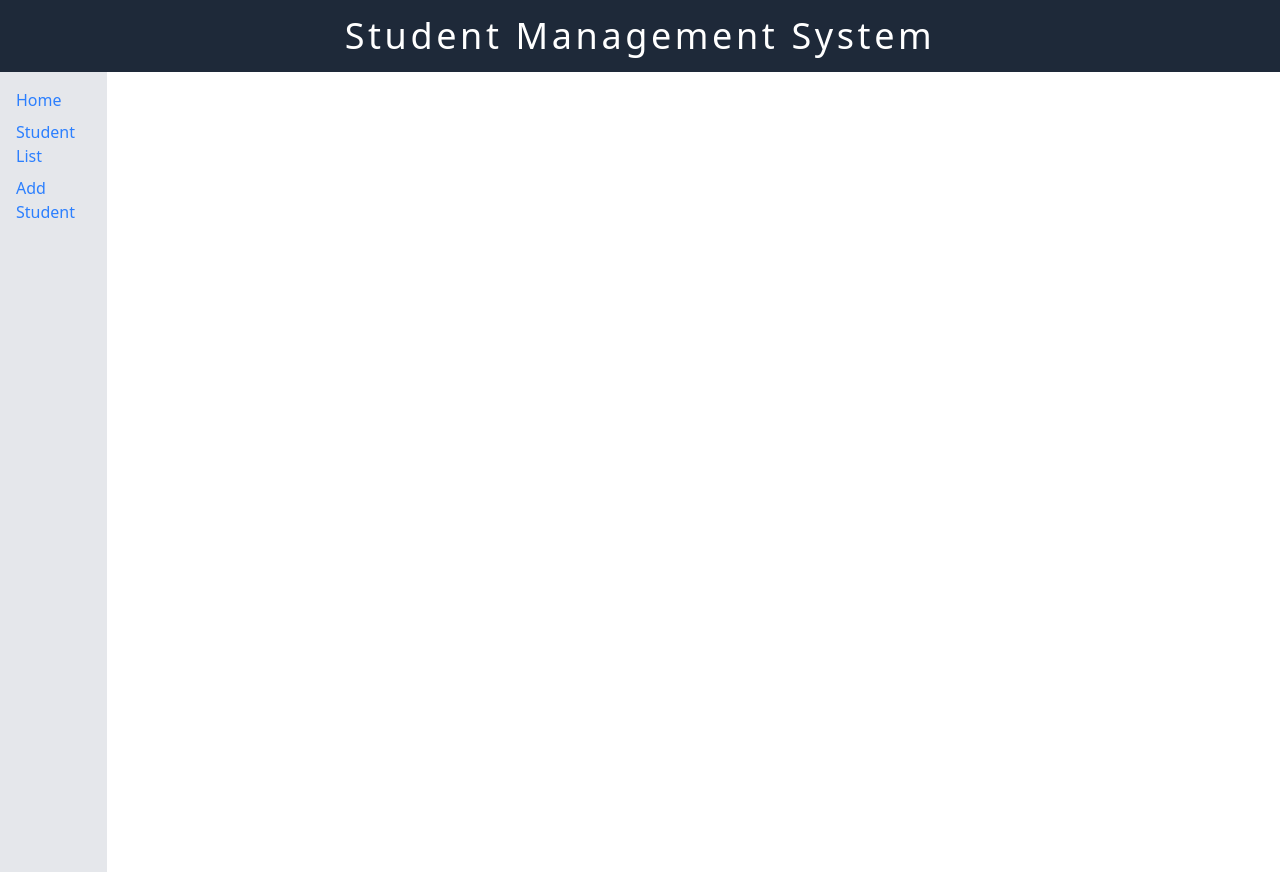
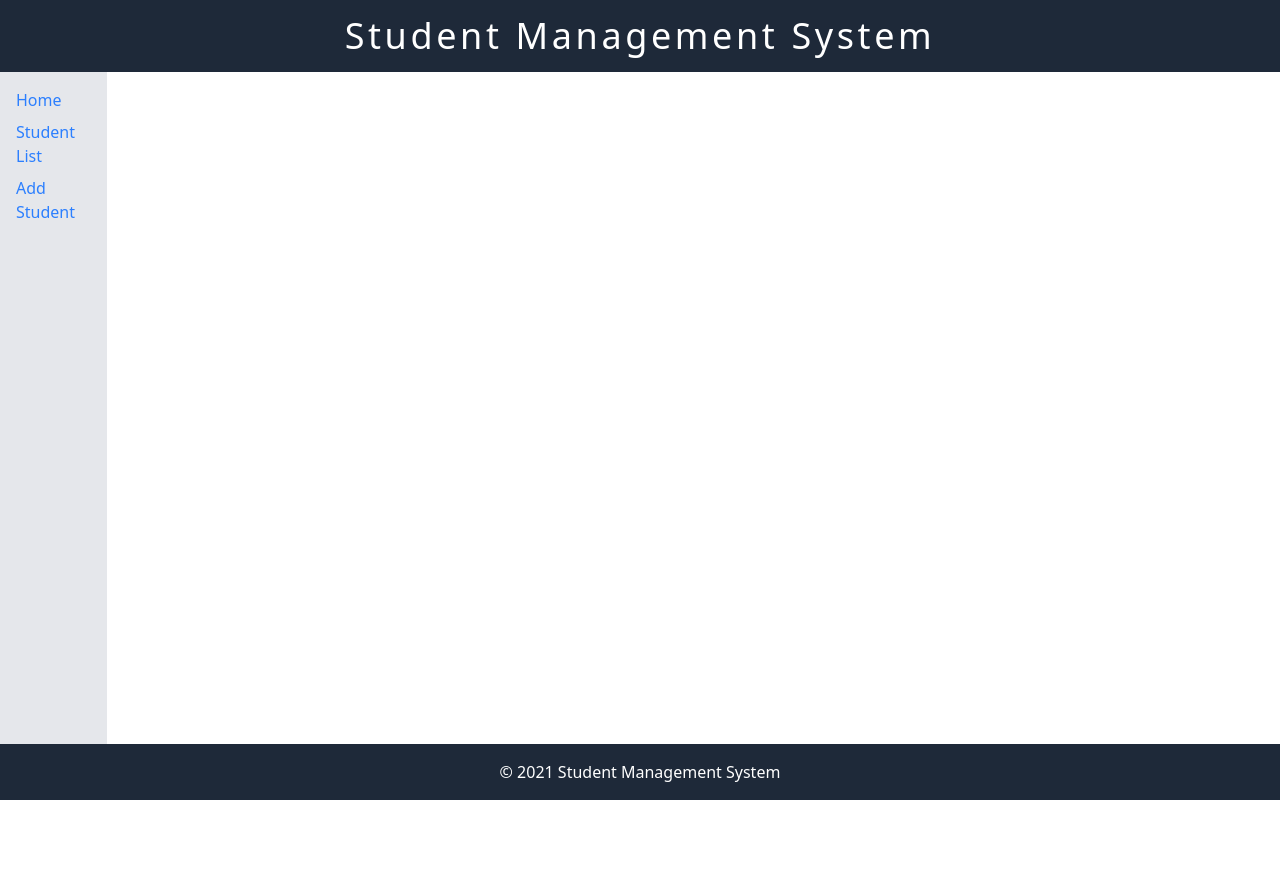
Before and after one commit to Shad-Islam/django-student-management-system, a Django app: page / in a window 1280 px wide. After the commit the page ends 800 px from the top, so only its background shows below. Run offline with Django 5.2, Linux system fonts and the light colour scheme.

Commit message:
Add messages design

```diff
--- a/students/templates/base.html
+++ b/students/templates/base.html
@@ -4,11 +4,10 @@
     <meta charset="UTF-8" />
     <meta name="viewport" content="width=device-width, initial-scale=1.0" />
     <script src="https://unpkg.com/@tailwindcss/browser@4"></script>
-
     {% block head %}
     {% endblock %}
   </head>
-  <body>
+  <body class="flex flex-col min-h-screen">
     <nav class="bg-gray-800 p-4">
       <div class="flex justify-center h-full">
         <span class="text-4xl font-poppins text-white tracking-widest">
@@ -16,13 +15,11 @@
         </span>
       </div>
     </nav>
-    <div class="flex">
-      <aside class="w-1/12 bg-gray-200 p-4 h-screen">
+    <div class="flex flex-1">
+      <aside class="w-1/12 bg-gray-200 p-4">
         <ul class="flex flex-col sidebar-menu">
           <li class="mb-2 sidebar-item">
-            <a
-              href="{% url 'home' %}"
-              class="text-blue-500 hover:underline"
+            <a href="{% url 'home' %}" class="text-blue-500 hover:underline"
               >Home</a
             >
           </li>
@@ -42,17 +39,22 @@
           </li>
         </ul>
       </aside>
-      <main class="w-3/4 p-4">
+      <main class="w-11/12 p-4">
         {% if messages %}
-  <ul>
+          <div class="mb-4">
             {% for message in messages %}
-    <li>{{ message }}</li>
+              <div class="p-4 mb-4 text-sm text-white rounded-lg {% if message.tags == 'success' %}bg-green-500{% elif message.tags == 'error' %}bg-red-500{% elif message.tags == 'warning' %}bg-yellow-500{% elif message.tags == 'info' %}bg-blue-500{% endif %}">
+                {{ message }}
+              </div>
             {% endfor %}
-  </ul>
+          </div>
         {% endif %}
         {% block content %}
         {% endblock %}
       </main>
     </div>
+    <footer class="bg-gray-800 p-4 text-white text-center">
+      <p>&copy; 2021 Student Management System</p>
+    </footer>
   </body>
 </html>
```
Also changed, not shown: db.sqlite3. Lines whose indentation alone changed are shown as unchanged.
